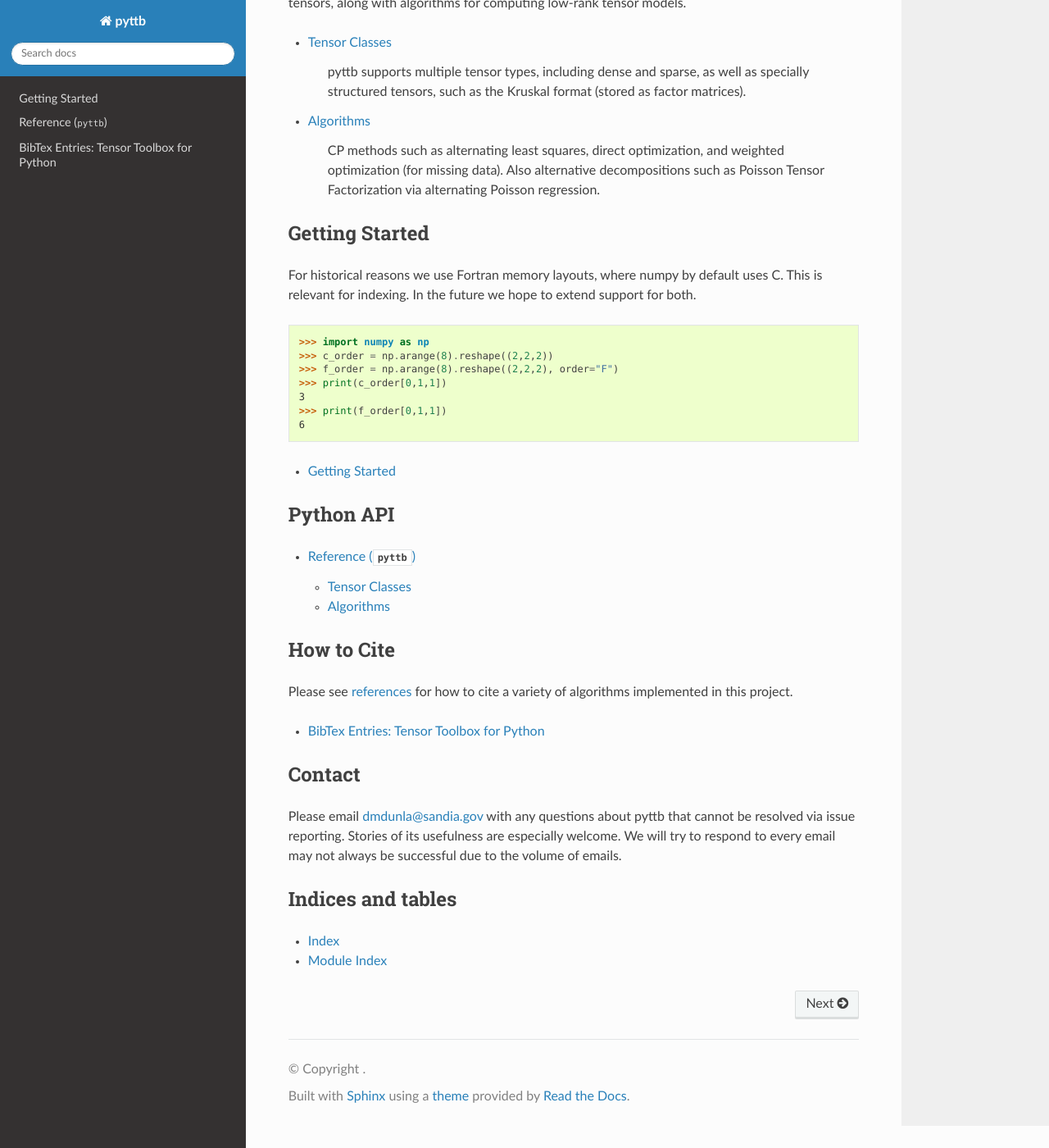
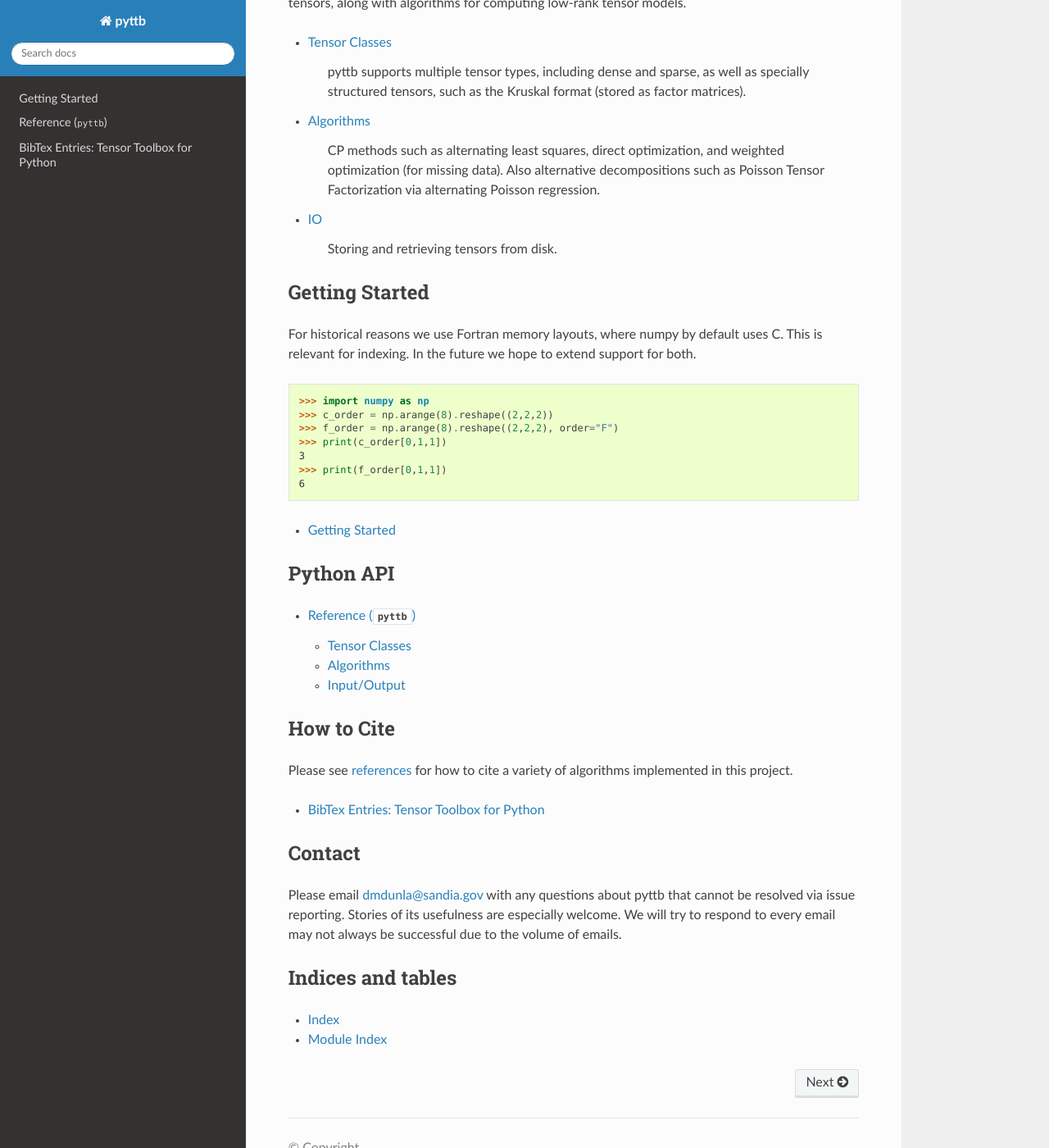
Before and after one commit to sandialabs/pyttb, a Sphinx documentation site: the page built from docs/source/index.rst, in a window 1280 px wide and 1400 px high, scrolled down 751 px. Shown: the whole window at 82% size. Built offline with Sphinx 7.4.7 and the Read the Docs theme 3.1.0, drawn with Linux system fonts in a browser that asks for light colours; the version number is read from the project's files by our own code.

Commit message:
Add coverage for our missed doc components

```diff
--- a/docs/source/index.rst
+++ b/docs/source/index.rst
@@ -47,8 +47,13 @@ algorithms for computing low-rank tensor models.
    decompositions such as Poisson Tensor Factorization via alternating
    Poisson regression.
 
+- `IO`_
+
+   Storing and retrieving tensors from disk.
+
 .. _Tensor Classes: tensor_classes.html
 .. _Algorithms: algorithms.html
+.. _IO: io.html
 
 
 Getting Started
--- /dev/null
+++ b/docs/source/io.rst
@@ -0,0 +1,6 @@
+Input/Output
+------------
+Storing or reading tensors from disk.
+
+.. autofunction:: pyttb.import_data.import_data
+.. autofunction:: pyttb.export_data.export_data
--- /dev/null
+++ b/docs/source/matlab/additional_support.rst
@@ -0,0 +1,4 @@
+Additional Utilities For MATLAB User Transition
+-----------------------------------------------
+
+.. autofunction:: pyttb.matlab.matlab_support.matlab_print
--- a/docs/source/pyttb_utils.rst
+++ b/docs/source/pyttb_utils.rst
@@ -1,5 +1,7 @@
-Helper Functions (:mod:`pyttb_utils`)
--------------------------------------
+Helper Functions (:mod:`pyttb_utils`, :mod:`khatrirao`)
+--------------------------------------------------------
+
+.. autofunction:: pyttb.khatrirao.khatrirao
 
 .. automodule:: pyttb.pyttb_utils
     :members:
--- a/docs/source/reference.rst
+++ b/docs/source/reference.rst
@@ -6,3 +6,4 @@
 
     tensor_classes.rst
     algorithms.rst
+    io.rst
```
